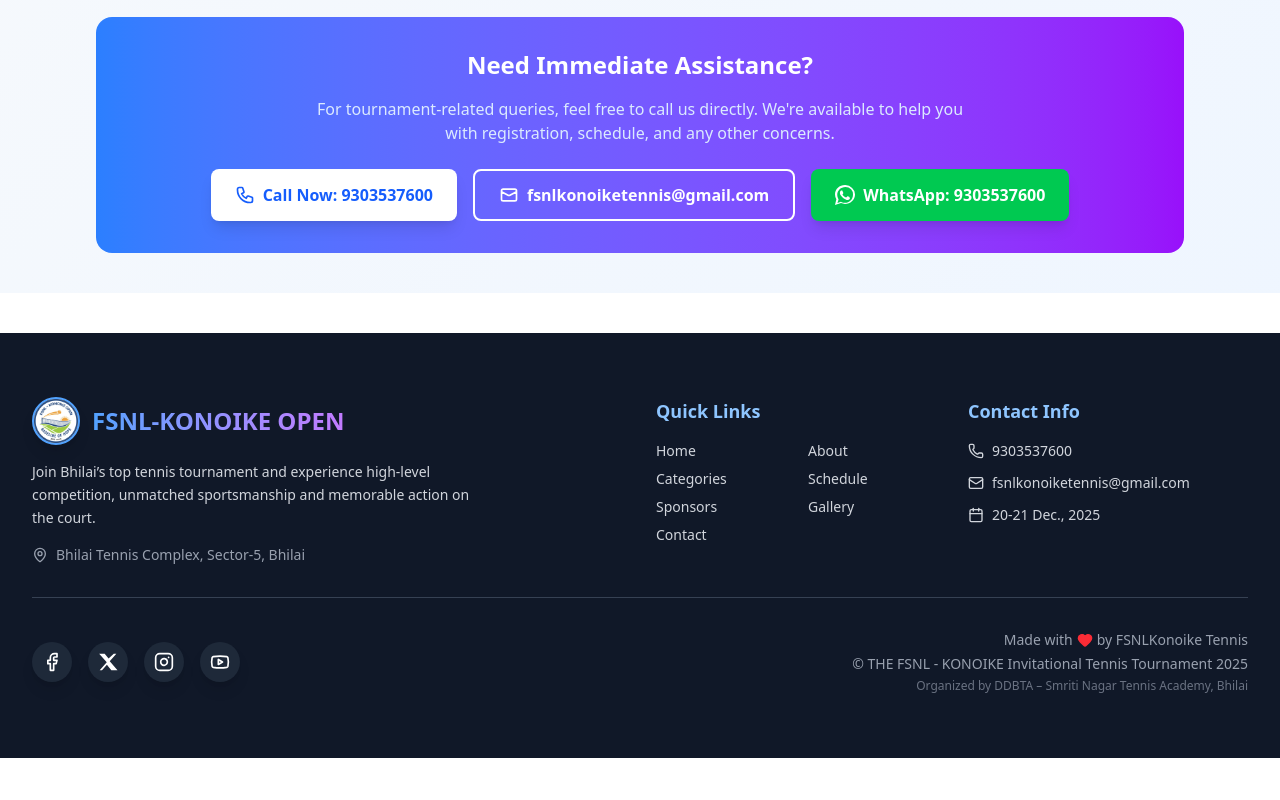
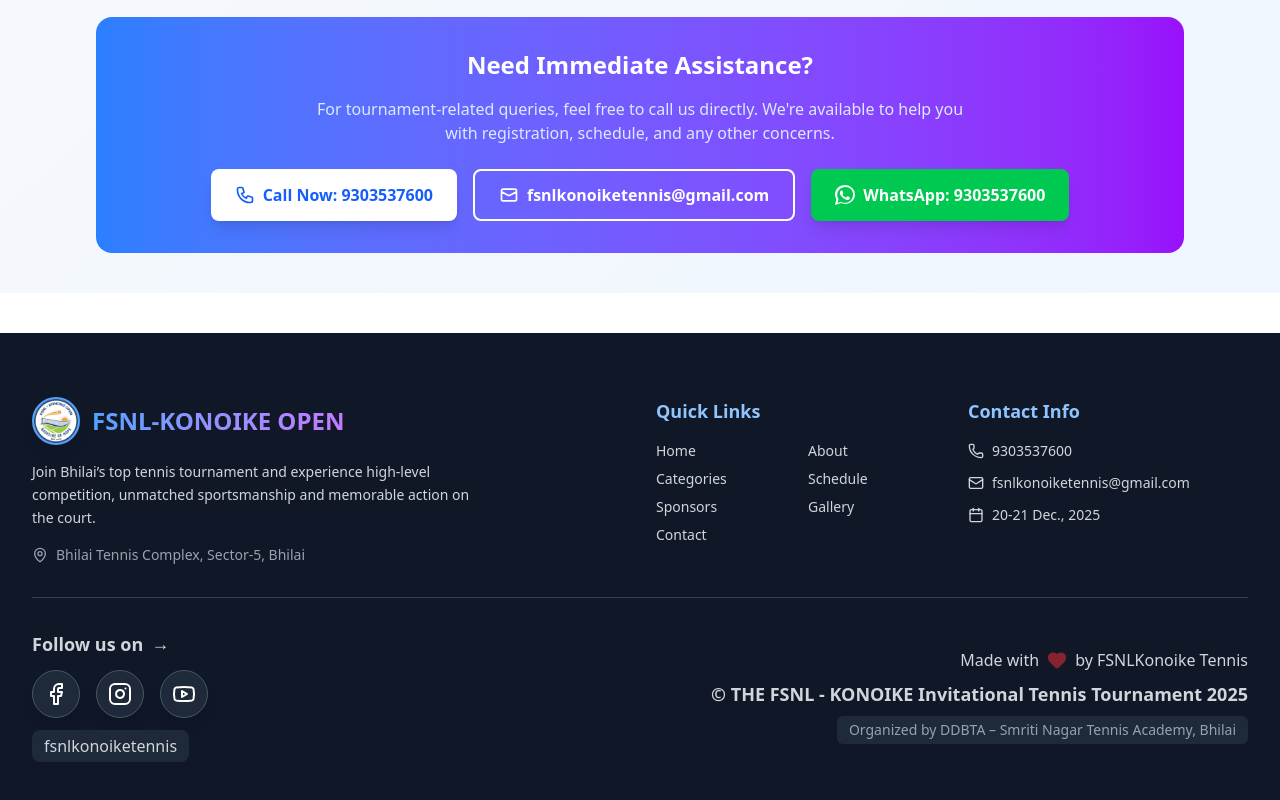
Before and after one commit to Shivanshu666/Tennis-, a React (Vite) app in the folder Client/: page / in a window 1280 px wide. Shown: the part 8059-8859 px from the top of the page. Before the commit the page ends 8817 px from the top, so only its background shows below. Built offline with nearby package versions, Linux system fonts and the light colour scheme.

Commit message:
Add icon

```diff
--- a/Client/src/components/Home.jsx
+++ b/Client/src/components/Home.jsx
@@ -1595,7 +1595,9 @@ const Home = () => {
       {/* Footer */}
     <footer className="bg-gray-900 text-white py-12 sm:py-16">
   <div className="max-w-7xl mx-auto px-4 sm:px-6 lg:px-8">
+
     <div className="grid grid-cols-1 md:grid-cols-4 gap-8 mb-8">
+
       {/* Tournament Info */}
       <div className="text-center md:text-left md:col-span-2">
         <div className="flex items-center justify-center md:justify-start space-x-3 mb-4">
@@ -1608,94 +1610,117 @@ const Home = () => {
             <span className="text-2xl font-bold bg-gradient-to-r from-blue-400 to-purple-400 bg-clip-text text-transparent">
               FSNL-KONOIKE OPEN
             </span>
-
-                </div>
-              </div>
+          </div>
+        </div>
+
         <p className="text-gray-300 mb-4 max-w-md text-sm leading-relaxed">
           Join Bhilai’s top tennis tournament and experience high-level competition, unmatched sportsmanship and memorable action on the court.
         </p>
+
         <div className="flex items-center justify-center md:justify-start space-x-2 text-gray-400">
           <MapPin className="w-4 h-4" />
           <span className="text-sm">Bhilai Tennis Complex, Sector-5, Bhilai</span>
         </div>
       </div>
 
-            {/* Quick Links - Two Columns */}
+      {/* Quick Links */}
       <div className="text-center md:text-left">
         <h4 className="text-lg font-semibold mb-4 text-blue-300">Quick Links</h4>
         <div className="grid grid-cols-2 gap-x-6 gap-y-2">
-                {['Home', 'About', 'Categories', 'Schedule', 'Sponsors', 'Gallery', 'Contact'].map((item) => (
+          {[
+            { name: 'Home', link: '#home' },
+            { name: 'About', link: '#about' },
+            { name: 'Categories', link: '#categories' },
+            { name: 'Schedule', link: '#schedule' },
+            { name: 'Sponsors', link: '#sponsors' },
+            { name: 'Gallery', link: '#gallery' },
+            { name: 'Contact', link: '#contact' }
+          ].map((item) => (
             <a
-                    key={item}
-                    href={`#${item.toLowerCase()}`}
+              key={item.name}
+              href={item.link}
               className="block text-gray-300 hover:text-white transition-all duration-200 text-sm hover:translate-x-1 hover:underline"
             >
-                    {item}
+              {item.name}
             </a>
           ))}
         </div>
       </div>
 
-            {/* Contact Info */}
+      {/* Contact */}
       <div className="text-center md:text-left">
         <h4 className="text-lg font-semibold mb-4 text-blue-300">Contact Info</h4>
         <div className="space-y-3 text-sm text-gray-300">
-                <div className="flex items-center justify-center md:justify-start space-x-2 hover:text-white transition-colors duration-200">
+
+          {/* Phone */}
+          <a
+            href="tel:9303537600"
+            className="flex items-center justify-center md:justify-start space-x-2 hover:text-white transition-colors duration-200"
+          >
             <Phone className="w-4 h-4" />
             <span>9303537600</span>
-                </div>
-                <div className="flex items-center justify-center md:justify-start space-x-2 hover:text-white transition-colors duration-200">
+          </a>
+
+          {/* Email */}
+          <a
+            href="mailto:fsnlkonoiketennis@gmail.com"
+            className="flex items-center justify-center md:justify-start space-x-2 hover:text-white transition-colors duration-200"
+          >
             <Mail className="w-4 h-4" />
             <span>fsnlkonoiketennis@gmail.com</span>
-                </div>
+          </a>
+
+          {/* Calendar – no link needed */}
           <div className="flex items-center justify-center md:justify-start space-x-2 hover:text-white transition-colors duration-200">
             <Calendar className="w-4 h-4" />
             <span>20-21 Dec., 2025</span>
           </div>
-              </div>
-            </div>
-          </div>
-
-          {/* Social Media & Copyright */}
+
+        </div>
+      </div>
+    </div>
+
+    {/* Social + Copyright */}
    <div className="border-t border-gray-700 pt-8">
-            <div className="flex flex-col md:flex-row justify-between items-center space-y-4 md:space-y-0">
-              {/* Social Media Icons with Lucide */}
-          <div className="flex justify-center space-x-4">
+  <div className="flex flex-col md:flex-row justify-between items-center space-y-6 md:space-y-0">
+
+    {/* Social Icons Section */}
+    <div className="flex flex-col items-center md:items-start space-y-3">
+
+      {/* Follow Text */}
+      <h1 className="text-gray-300 text-lg font-semibold flex items-center">
+        Follow us on
+        <span className="mx-2 transform translate-y-[-1px]">→</span>
+      </h1>
+
+      {/* Social Icons Container */}
+      <div className="flex items-center space-x-4">
         {[
           {
-      icon: <Facebook className="w-5 h-5" />,
-      color: 'hover:bg-blue-600',
-      label: 'Facebook'
+            icon: <Facebook className="w-6 h-6" />,
+            url: "https://www.facebook.com/share/1WM36ii4c5/?mibextid=wwXIfr",
+            color: "hover:bg-blue-600",
+            label: "Facebook"
           },
           {
-      // Twitter X icon (updated)
-      icon: (
-        <svg
-          className="w-5 h-5"
-          viewBox="0 0 24 24"
-          fill="currentColor"
-        >
-          <path d="M18.9 2H22l-7.9 9 9.3 11H16l-5.3-6.6L4.8 22H2l8.5-9.7L1.4 2H8l4.7 5.9L18.9 2z" />
-        </svg>
-      ),
-      color: 'hover:bg-blue-400',
-      label: 'Twitter X'
+            icon: <Instagram className="w-6 h-6" />,
+            url: "https://www.instagram.com/fsnlkonoiketennis?igsh=MTk3a3duNGxvaDM5OQ%3D%3D&utm_source=qr",
+            color: "hover:bg-gradient-to-r from-purple-600 to-pink-600",
+            label: "Instagram"
           },
           {
-      icon: <Instagram className="w-5 h-5" />,
-      color: 'hover:bg-gradient-to-r from-purple-600 to-pink-600',
-      label: 'Instagram'
-    },
-    {
-      icon: <Youtube className="w-5 h-5" />,
-      color: 'hover:bg-red-600',
-      label: 'YouTube'
+            icon: <Youtube className="w-6 h-6" />,
+            url: "https://youtube.com/",
+            color: "hover:bg-red-600",
+            label: "YouTube"
           }
         ].map((social, index) => (
           <a
             key={index}
-      href="#"
-      className={`w-10 h-10 bg-gray-800 rounded-full flex items-center justify-center transition-all duration-300 ${social.color} hover:scale-110 transform shadow-lg`}
+            href={social.url}
+            target="_blank"
+            rel="noopener noreferrer"
+            className={`w-12 h-12 bg-gray-800 rounded-full flex items-center justify-center transition-all duration-300 ${social.color} hover:scale-110 transform shadow-lg border border-gray-600`}
             aria-label={social.label}
           >
             {social.icon}
@@ -1703,23 +1728,34 @@ const Home = () => {
         ))}
       </div>
 
-
-              {/* Copyright */}
-              <div className="text-center md:text-right">
-                <p className="text-gray-400 text-sm flex items-center justify-center md:justify-end">
-                  Made with <Heart className="w-4 h-4 mx-1 text-red-500 fill-current" /> by FSNLKonoike Tennis
-                </p>
-                <p className="text-gray-400 text-sm mt-1">
-                  © THE FSNL - KONOIKE Invitational Tennis Tournament  2025
-                </p>
-                <p className="text-gray-500 text-xs mt-1">
+      {/* Instagram Handle */}
+      <h1 className="text-gray-300 text-base font-medium bg-gray-800 px-3 py-1 rounded-lg">
+        fsnlkonoiketennis
+      </h1>
+    </div>
+
+    {/* Copyright Section */}
+    <div className="text-center md:text-right space-y-2">
+      <p className="text-gray-300 text-base flex items-center justify-center md:justify-end font-medium">
+        Made with <Heart className="w-5 h-5 mx-2 text-red-500 fill-current animate-pulse" />
+        by FSNLKonoike Tennis
+      </p>
+
+      <p className="text-gray-300 text-lg font-semibold">
+        © THE FSNL - KONOIKE Invitational Tennis Tournament 2025
+      </p>
+
+      <p className="text-gray-400 text-sm bg-gray-800 inline-block px-3 py-1 rounded-md">
         Organized by DDBTA – Smriti Nagar Tennis Academy, Bhilai
       </p>
     </div>
-            </div>
-          </div>
+
+  </div>
+</div>
+
   </div>
 </footer>
+
     </div>
   );
 };
```
Lines whose indentation alone changed are shown as unchanged.
